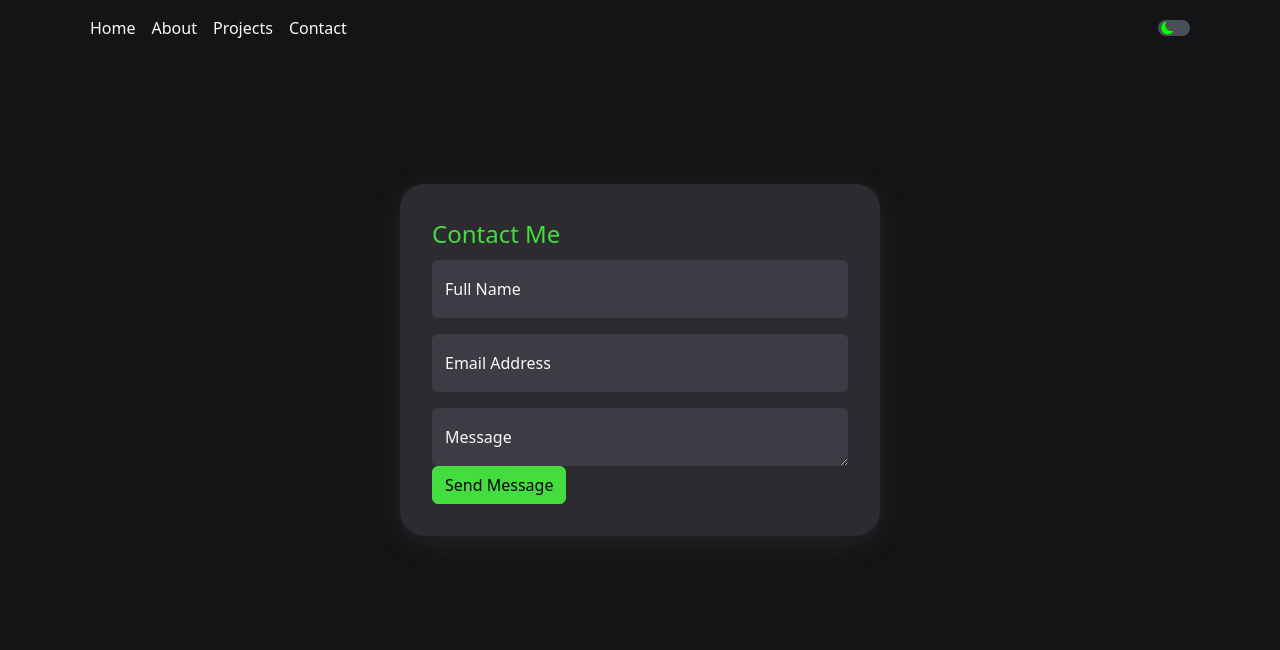
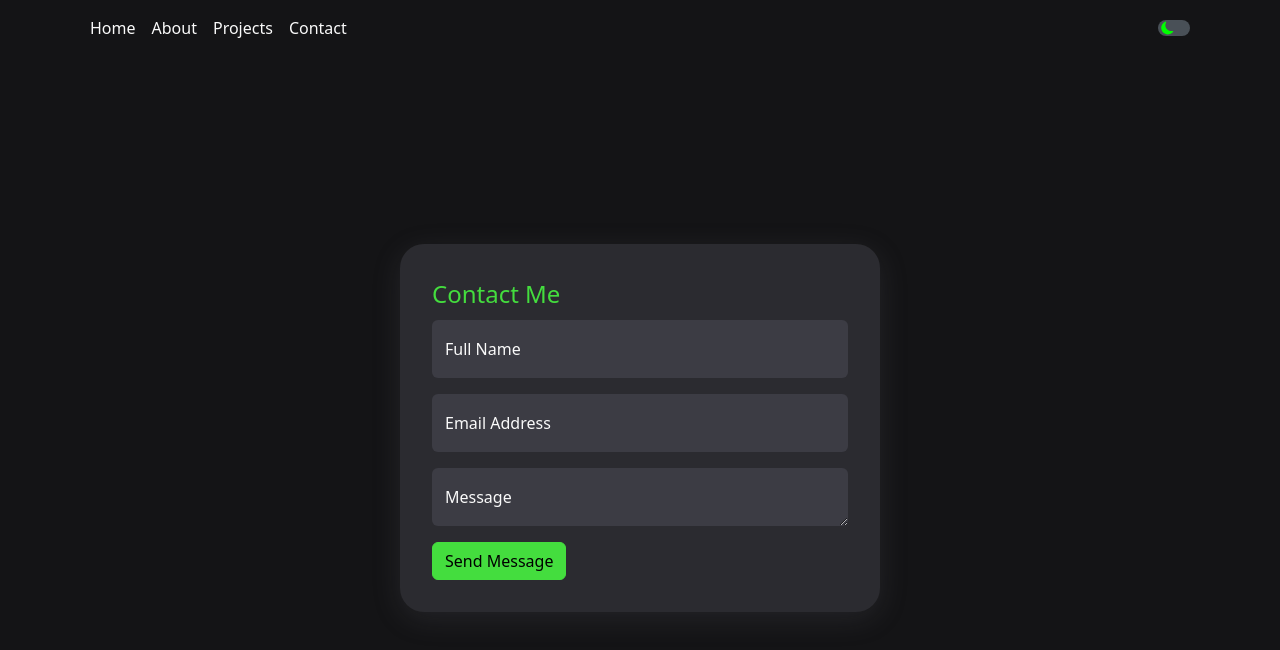
Before and after one commit to Adamv27/Portfolio, a React (Vite) app: page /contact in a window 1280 px wide. Shown: the top 650 px of the page. Built offline with nearby package versions, Linux system fonts and the light colour scheme.

Commit message:
Center contact form and add 1em margin for all buttons

```diff
--- a/src/pages/Contact.jsx
+++ b/src/pages/Contact.jsx
@@ -6,7 +6,7 @@ import FloatingLabel from "react-bootstrap/FloatingLabel";
 
 function Contact() {
 	return (
-    <div id="contact-page" className="d-flex justify-content-center">
+    <div id="contact-page" className="h-100 d-flex justify-content-center align-items-center">
       <Container id="contact-container">
         <Form
           action="https://api.web3forms.com/submit"
--- a/src/scss/Contact.scss
+++ b/src/scss/Contact.scss
@@ -1,5 +1,5 @@
 #contact-container {
-    margin: 8em 2em 0 2em;
+    margin: 0 2em 0 2em;
     background-color: $accent-1;
     box-shadow: rgba(100, 100, 111, 0.2) 0px 7px 29px 0px;
     padding: 2em;
--- a/src/scss/main.scss
+++ b/src/scss/main.scss
@@ -34,6 +34,9 @@ body {
     }
 }
 
+.btn {
+    margin-top: 1em;
+}
 
 
 @import './Home.scss';
```
